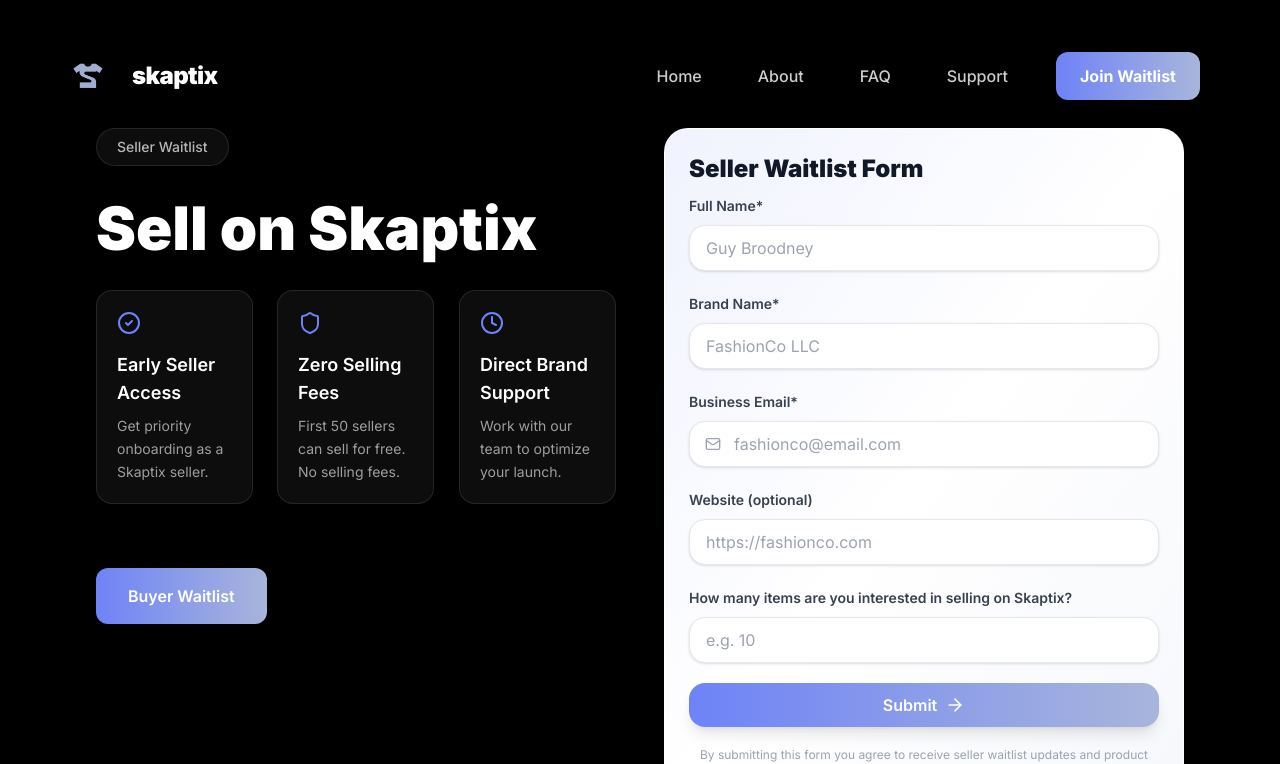
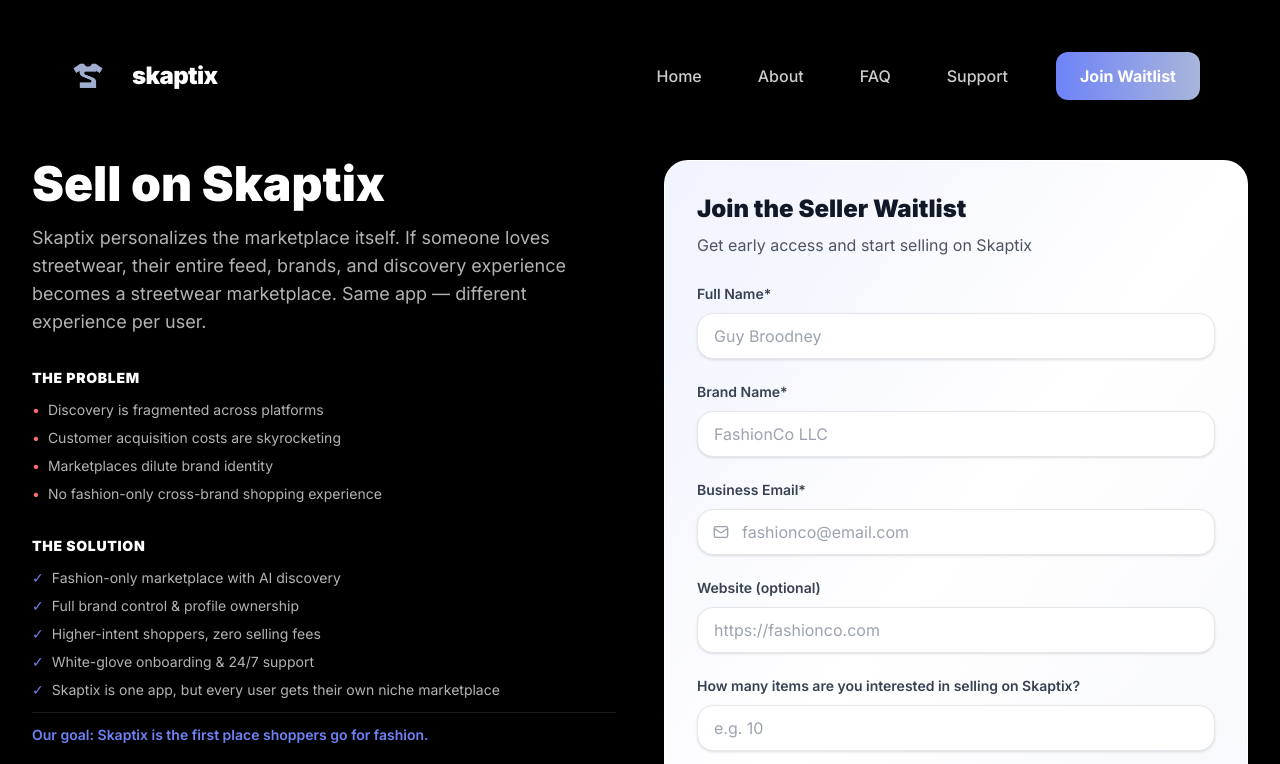
Before and after one commit to PranavPrasannaV/skaptiDash, a React (Vite) app: page /waitlist-seller in a window 1280 px wide. Shown: the top 764 px of the page. Built offline with nearby package versions, Linux system fonts and the light colour scheme.

Commit message:
seller waitlist page changes

```diff
--- a/src/pages/WaitlistPageSeller.tsx
+++ b/src/pages/WaitlistPageSeller.tsx
@@ -1,12 +1,18 @@
 
-import { useEffect, useState } from 'react';
+import { useEffect, useState, useRef } from 'react';
 import { addSellerToWaitlist } from '../lib/firebase';
-import { ArrowRight, CheckCircle2, Clock, Mail, Shield } from 'lucide-react';
+import { ArrowRight, Mail, ShoppingBag, Users, Zap, Award, Lightbulb, Shield } from 'lucide-react';
 // Link not required on this page
 import Navigation from '../components/Navigation';
 import Footer from '../components/Footer';
 
 const WaitlistPageSeller = () => {
+  const formRef = useRef<HTMLDivElement>(null);
+
+  function scrollToForm() {
+    formRef.current?.scrollIntoView({ behavior: 'smooth' });
+  }
+
   // --- Logic for seller waitlist form ---
   const [form, setForm] = useState({
     fullName: '',
@@ -53,65 +59,91 @@ const WaitlistPageSeller = () => {
     <div className="min-h-screen bg-black text-white">
       <Navigation />
 
-      {/* Hero & Form */}
-      <main className="pt-32 pb-24">
-        <section className="max-w-6xl mx-auto px-6 sm:px-8">
-          <div className="grid grid-cols-1 lg:grid-cols-2 gap-12 items-stretch">
-            <div className="flex flex-col gap-8 h-full">
-              <div className="space-y-8">
-                <div className="inline-flex items-center bg-white/5 border border-white/10 rounded-full px-5 py-2 backdrop-blur">
-                  <span className="text-sm font-medium text-white/70">Seller Waitlist</span>
-                </div>
+      {/* Floating Mobile Button */}
+      <button
+        onClick={scrollToForm}
+        className="fixed bottom-8 right-6 md:hidden z-40 bg-gradient-to-r from-[#6e83f7] to-[#A8B5DB] text-white font-semibold py-3 px-4 rounded-full shadow-lg hover:shadow-xl transition flex items-center gap-2 animate-bounce"
+      >
+        Join Waitlist
+        <ArrowRight className="w-4 h-4" />
+      </button>
 
-                <h1 className="text-4xl sm:text-5xl lg:text-6xl font-black leading-tight animate-color-wave">
+      {/* Content & Form */}
+      <main className="pt-40 pb-24">
+        <section className="max-w-7xl mx-auto px-6 sm:px-8">
+          <div className="grid grid-cols-1 lg:grid-cols-2 gap-12 items-start">
+            {/* Left: Brief Info */}
+            <div className="space-y-8">
+              <div className="space-y-4">
+                <h1 className="text-4xl sm:text-5xl font-black leading-tight animate-color-wave">
                   Sell on Skaptix
                 </h1>
+                <p className="text-lg text-white/70">Skaptix personalizes the marketplace itself. If someone loves streetwear, their entire feed, brands, and discovery experience becomes a streetwear marketplace. Same app — different experience per user.</p>
               </div>
 
-              <div className="grid grid-cols-1 sm:grid-cols-3 gap-6 text-left items-start">
-                {[
-                  {
-                    icon: CheckCircle2,
-                    title: 'Early Seller Access',
-                    description: 'Get priority onboarding as a Skaptix seller.'
-                  },
-                  {
-                    icon: Shield,
-                    title: 'Zero Selling Fees',
-                    description: 'First 50 sellers can sell for free. No selling fees.'
-                  },
-                  {
-                    icon: Clock,
-                    title: 'Direct Brand Support',
-                    description: 'Work with our team to optimize your launch.'
-                  }
-                ].map((item, idx) => (
-                  <div
-                    key={item.title}
-                    className="bg-white/5 border border-white/10 rounded-2xl p-5 backdrop-blur-sm hover:border-[#6e83f7]/50 transition-all duration-300 flex flex-col justify-start animate-slide-in-left"
-                    style={{ animationDelay: `${idx * 0.18 + 0.2}s` }}
-                  >
-                    <item.icon className="w-6 h-6 text-[#6e83f7] mb-4" />
-                    <h3 className="text-lg font-semibold mb-2">{item.title}</h3>
-                    <p className="text-sm text-white/60 leading-relaxed">{item.description}</p>
-                  </div>
-                ))}
+              {/* Problem */}
+              <div className="space-y-3">
+                <h3 className="text-sm font-black text-white uppercase tracking-wider">The Problem</h3>
+                <ul className="space-y-2">
+                  {[
+                    'Discovery is fragmented across platforms',
+                    'Customer acquisition costs are skyrocketing',
+                    'Marketplaces dilute brand identity',
+                    'No fashion-only cross-brand shopping experience'
+                  ].map((item, idx) => (
+                    <li key={idx} className="flex gap-2 items-start text-sm text-white/70">
+                      <span className="text-red-400">•</span>
+                      <span>{item}</span>
+                    </li>
+                  ))}
+                </ul>
               </div>
 
-              <div className="mt-8 flex justify-start">
-                <a
-                  href="/waitlist"
-                  className="px-8 py-4 flex items-center justify-center rounded-xl bg-gradient-to-r from-[#6e83f7] to-[#A8B5DB] text-white font-semibold shadow-lg hover:opacity-95 transition"
-                >
-                  Buyer Waitlist
-                </a>
+              {/* Solution */}
+              <div className="space-y-3">
+                <h3 className="text-sm font-black text-white uppercase tracking-wider">The Solution</h3>
+                <ul className="space-y-2">
+                  {[
+                    'Fashion-only marketplace with AI discovery',
+                    'Full brand control & profile ownership',
+                    'Higher-intent shoppers, zero selling fees',
+                    'White-glove onboarding & 24/7 support',
+                    'Skaptix is one app, but every user gets their own niche marketplace'
+                  ].map((item, idx) => (
+                    <li key={idx} className="flex gap-2 items-start text-sm text-white/70">
+                      <span className="text-[#6e83f7]">✓</span>
+                      <span>{item}</span>
+                    </li>
+                  ))}
+                </ul>
+                <p className="text-[#6e83f7] font-semibold text-sm pt-3 border-t border-white/10 mt-3">Our goal: Skaptix is the first place shoppers go for fashion.</p>
+              </div>
+
+              {/* Quick Benefits */}
+              <div className="space-y-3">
+                <h3 className="text-sm font-black text-white uppercase tracking-wider">Why Join</h3>
+                <div className="grid grid-cols-2 gap-3">
+                  {[
+                    { label: 'No Risk', desc: 'Zero upfront cost' },
+                    { label: 'Founding Badge', desc: 'Early recognition' },
+                    { label: 'Zero Fees', desc: 'Pilot program' },
+                    { label: 'Direct Support', desc: 'Dedicated team' }
+                  ].map((item, idx) => (
+                    <div key={idx} className="bg-white/5 border border-white/10 rounded-lg p-3">
+                      <p className="text-[#6e83f7] font-semibold text-xs">{item.label}</p>
+                      <p className="text-white/60 text-xs">{item.desc}</p>
+                    </div>
+                  ))}
+                </div>
               </div>
             </div>
 
-            <div className="bg-white text-gray-900 rounded-3xl p-6 shadow-2xl border border-white/20 relative overflow-hidden h-full">
+            {/* Right: Form */}
+            <div ref={formRef} className="bg-white text-gray-900 rounded-3xl p-6 sm:p-8 shadow-2xl border border-white/20 relative overflow-hidden lg:sticky lg:top-32">
               <div className="absolute inset-0 bg-gradient-to-br from-[#6e83f7]/10 via-transparent to-[#A8B5DB]/10 pointer-events-none" />
               <div className="relative">
-                <h2 className="text-2xl font-black mb-2">Seller Waitlist Form</h2>
+                <h2 className="text-2xl font-black mb-2">Join the Seller Waitlist</h2>
+                <p className="text-gray-600 mb-6">Get early access and start selling on Skaptix</p>
                 <form className="space-y-5" onSubmit={handleSubmit}>
                   <div className="space-y-2">
                     <label htmlFor="fullName" className="text-sm font-semibold text-gray-700">Full Name*</label>
```
Also changed, not shown: 1 other file (tests, documents, lock files or other folders).
